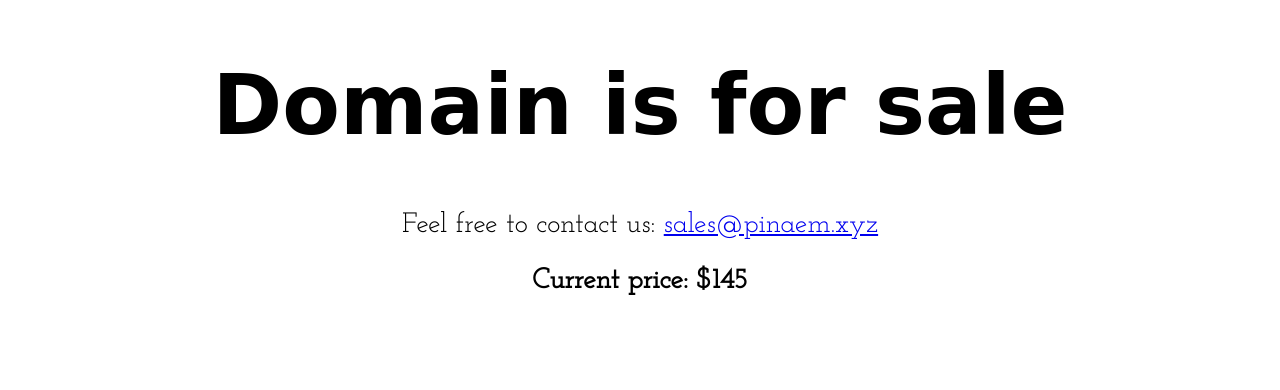
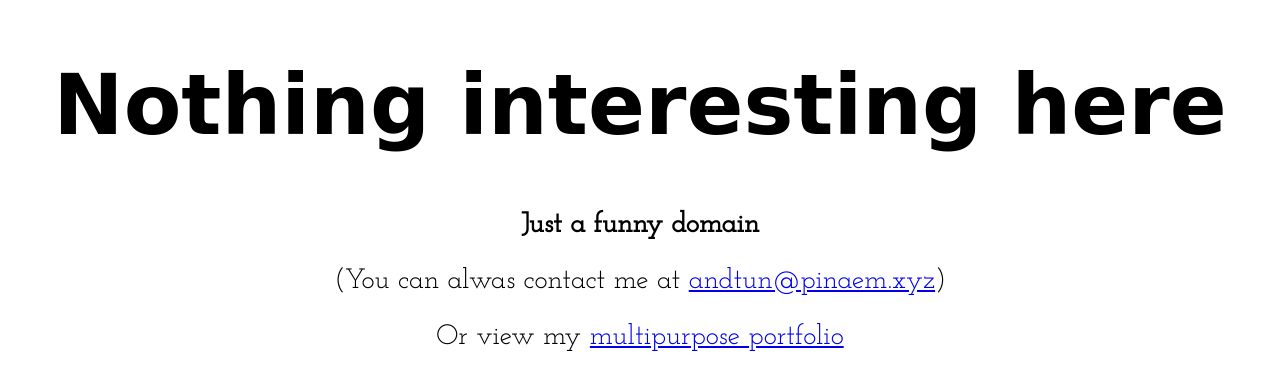
Before and after one commit to andtun/pinaem.xyz, a plain HTML site: page index.html in a window 1280 px wide. Drawn offline with Linux system fonts and the light colour scheme; a web font is replaced by a local one.

Commit message:
new main

```diff
--- a/index.html
+++ b/index.html
@@ -1,7 +1,7 @@
 <!DOCTYPE html>
 <html>
 <head>
-	<title>Domain for sale</title>
+	<title>Andrey T</title>
 	<link href="https://fonts.googleapis.com/css?family=Josefin+Slab|Londrina+Outline" rel="stylesheet">
 	<style type="text/css">
 		h1 {
@@ -17,9 +17,10 @@
 	</style>
 </head>
 <body>
-<h1>Domain is for sale</h1>
-<p>Feel free to contact us: <a href="mailto:sales@pinaem.xyz">sales@pinaem.xyz</a></p>
 
-<b>Current price: $145</b>
+<h1>Nothing interesting here</h1>
+<b>Just a funny domain</b>
+<p>(You can alwas contact me at <a href="mailto:sales@pinaem.xyz">andtun@pinaem.xyz</a>)</p>
+<p>Or view my <a href="https://www.dropbox.com/s/syio504obr4mc4w/cvj.pdf?dl=0">multipurpose portfolio</a></p>
 </body>
 </html>
```
